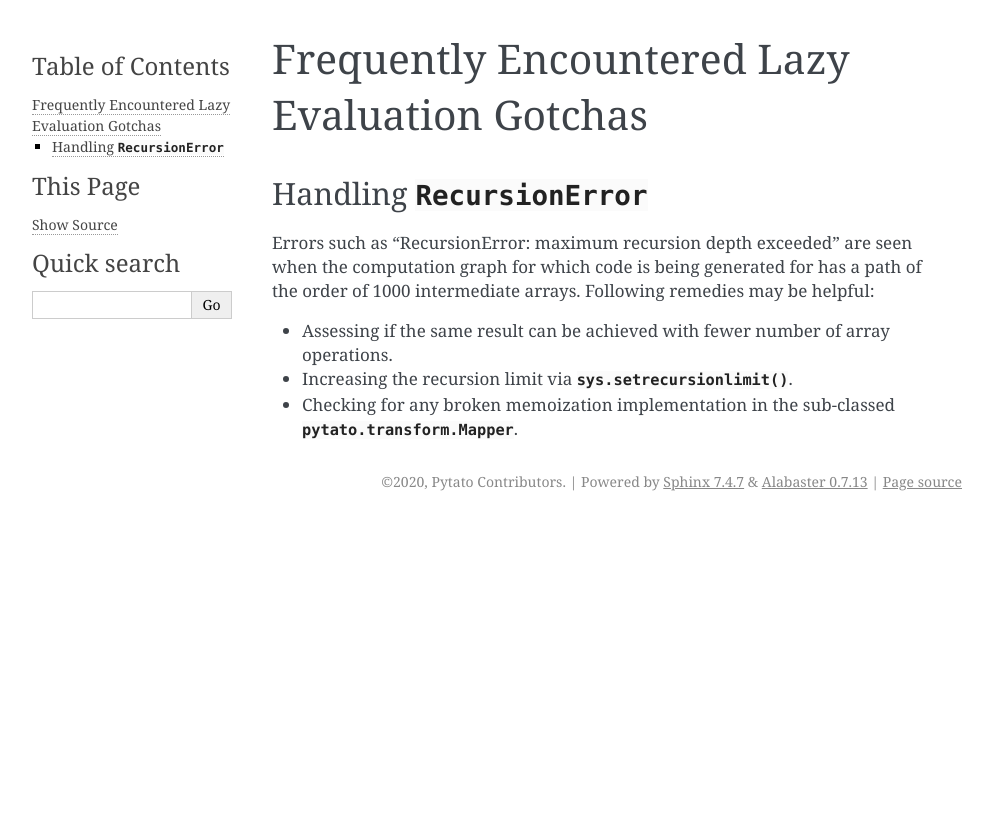
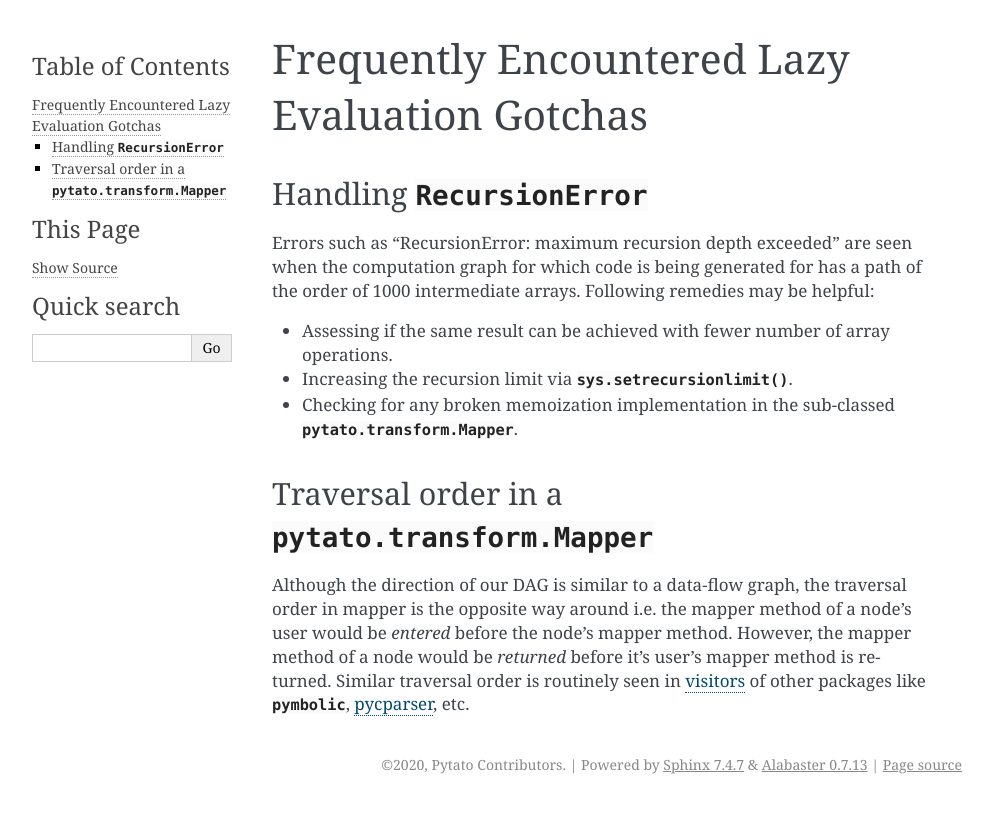
Before and after one commit to inducer/pytato, a Sphinx documentation site: the page built from doc/gotchas.rst, in a window 1280 px wide. Shown: the top 813 px of the page, without its empty margins (148-1141 px from the left). Built offline with Sphinx 7.4.7, drawn with Linux system fonts in a browser that asks for light colours.

Commit message:
clarifies the traversal order in a Mapper

```diff
--- a/doc/gotchas.rst
+++ b/doc/gotchas.rst
@@ -13,3 +13,15 @@ order of 1000 intermediate arrays. Following remedies may be helpful:
 - Increasing the recursion limit via :func:`sys.setrecursionlimit`.
 - Checking for any broken memoization implementation in the sub-classed
   :class:`pytato.transform.Mapper`.
+
+
+Traversal order in a :class:`pytato.transform.Mapper`
+-----------------------------------------------------
+
+Although the direction of our DAG is similar to a data-flow graph, the
+traversal order in mapper is the opposite way around i.e. the mapper method of
+a node's user would be *entered* before the node's mapper method. However, the
+mapper method of a node would be *returned* before it's user's mapper method is
+returned. Similar traversal order is routinely seen in `visitors
+<https://en.wikipedia.org/wiki/Visitor_pattern>`__ of other packages like
+:mod:`pymbolic`, `pycparser <https://github.com/eliben/pycparser>`__, etc.
```
